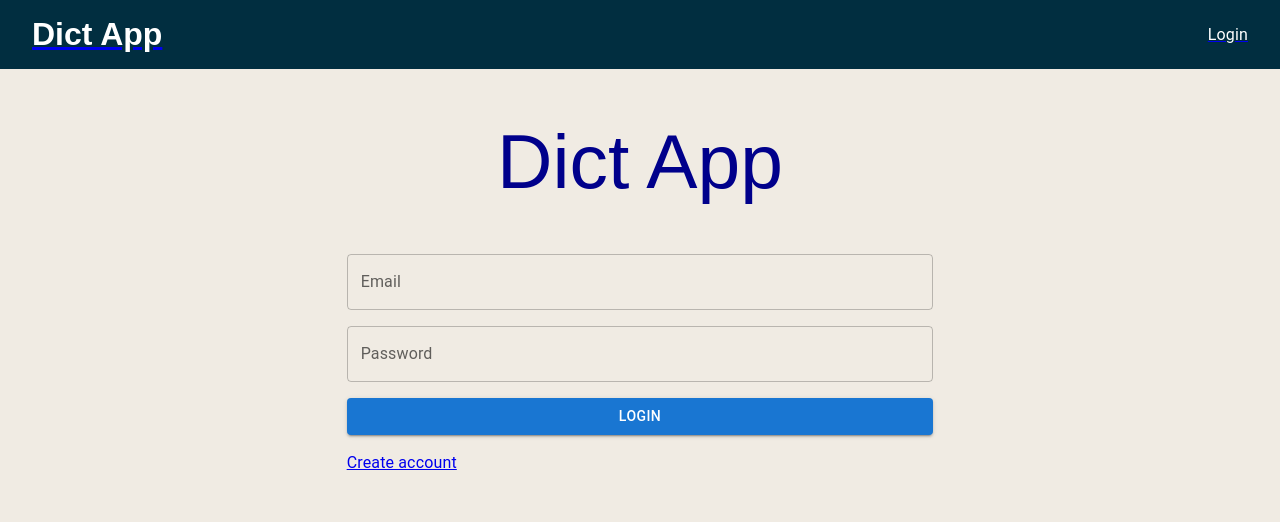
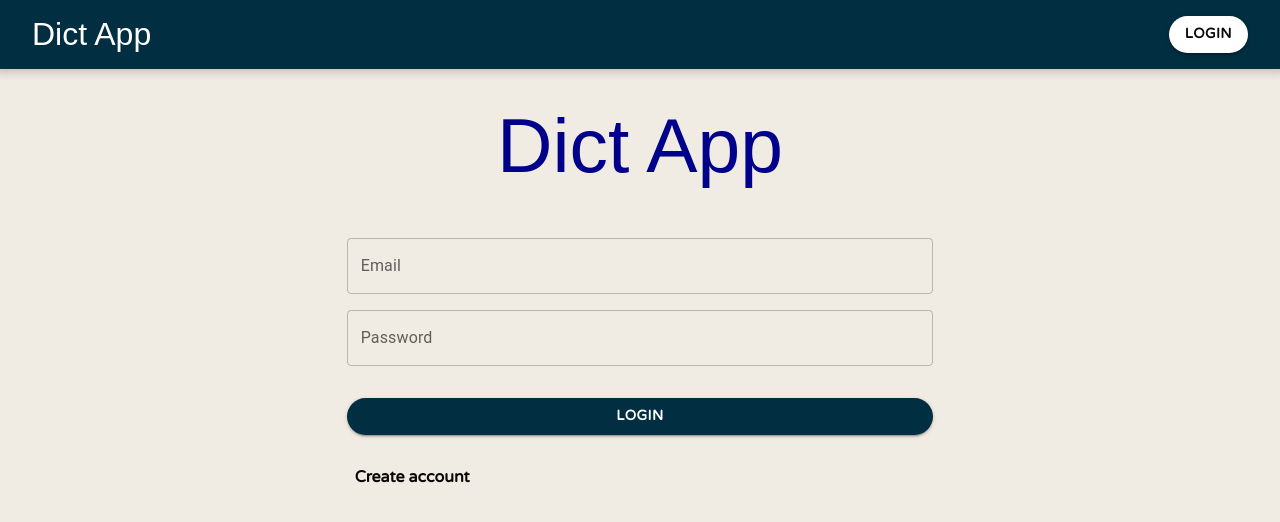
Before and after one commit to ermsharo/Language-app-front, a React (Create React App) app in the folder my-app/: page /login in a window 1280 px wide. Shown: the top 522 px of the page. Built offline with nearby package versions, Linux system fonts and the light colour scheme; a web font is replaced by a local one.

Commit message:
update stlyes in forms and buttons

```diff
--- a/my-app/src/App.js
+++ b/my-app/src/App.js
@@ -43,10 +43,6 @@ function App() {
         <link href="http://fonts.cdnfonts.com/css/helmida" rel="stylesheet" />
         <link rel="preconnect" href="https://fonts.googleapis.com" />
         <link rel="preconnect" href="https://fonts.gstatic.com" crossorigin />
-        <link
-          href="https://fonts.googleapis.com/css2?family=Roboto+Slab&display=swap"
-          rel="stylesheet"
-        />
         <link rel="preconnect" href="https://fonts.googleapis.com" />
         <link rel="preconnect" href="https://fonts.gstatic.com" crossorigin />
         <link
--- a/my-app/src/Services/getLoginStatus.js
+++ b/my-app/src/Services/getLoginStatus.js
@@ -12,3 +12,7 @@ export const getUserInfo = () => {
 export const getToken = () => {
   return localStorage.getItem("token");
 };
+
+export const logout = () => {
+  localStorage.clear();
+};
--- a/my-app/src/Styles/StyleFunctions.js
+++ b/my-app/src/Styles/StyleFunctions.js
@@ -34,6 +34,6 @@ export const GenerateWordColor = (word) => {
 
 export const HeaderColor = "#012E40";
 export const DarkFontColor = "#080706";
-export const LightFontColor = "##FFFFFF";
+export const LightFontColor = "#FFFFFF";
 export const BackgroundColor = "#F0EBE3";
 export const SecundaryBackgroundColor = "#051C28";
--- a/my-app/src/components/createUser/CreateUser.js
+++ b/my-app/src/components/createUser/CreateUser.js
@@ -6,10 +6,19 @@ import Logo from "../logo/logo";
 import React, { useState } from "react";
 import Feedback from "./../Feedback/FeedBack";
 import axios from "axios";
+import {
+  HeaderColor,
+  DarkFontColor,
+  LightFontColor,
+  BackgroundColor,
+  SecundaryBackgroundColor,
+  GenerateWordColor,
+} from "./../../Styles/StyleFunctions";
 
 const BoardBox = styled.div`
   padding-top: 32px;
   width: 100%;
+  padding-bottom: 32px;
 `;
 
 const FormBox = styled.div`
@@ -26,6 +35,14 @@ const FormBox = styled.div`
   button {
     font-family: "Varela Round", sans-serif;
     font-weight: 700;
+    background-color: ${HeaderColor};
+    border-radius: 20px;
+    margin-top: 16px;
+
+    &:hover {
+      background-color: ${HeaderColor};
+      opacity: 0.9;
+    }
   }
 `;
 
--- a/my-app/src/components/header/Header.js
+++ b/my-app/src/components/header/Header.js
@@ -13,6 +13,7 @@ import {
   BackgroundColor,
   SecundaryBackgroundColor,
 } from "./../../Styles/StyleFunctions";
+import { useNavigate } from "react-router-dom";
 
 const HeaderBox = styled.div`
   display: flex;
@@ -20,16 +21,27 @@ const HeaderBox = styled.div`
   background-color: ${HeaderColor};
   padding: 16px 32px;
   border: 6px;
+  margin-bottom: 16px;
+  -webkit-box-shadow: 0px -1px 8px 5px rgba(0, 0, 0, 0.17);
+  box-shadow: 0px -1px 8px 5px rgba(0, 0, 0, 0.17);
+`;
+
+const LogoBox = styled.div`
+  cursor: pointer;
 `;
 
 const Header = () => {
+  const navigate = useNavigate();
   return (
     <header>
-      {" "}
       <HeaderBox>
-        <Link to="/">
+        <LogoBox
+          onClick={() => {
+            navigate("/words");
+          }}
+        >
           <Logo color="white" size="32px" />
-        </Link>
+        </LogoBox>
 
         <LoginAcess />
       </HeaderBox>
--- a/my-app/src/components/header/LoginAcess.js
+++ b/my-app/src/components/header/LoginAcess.js
@@ -5,7 +5,12 @@ import Tooltip from "@mui/material/Tooltip";
 import { useNavigate } from "react-router-dom";
 import { isLogged, getUserInfo } from "../../Services/getLoginStatus";
 import { Typography } from "@mui/material";
+import { useState } from "react";
+import Button from "@mui/material/Button";
+import Menu from "@mui/material/Menu";
+import MenuItem from "@mui/material/MenuItem";
 import { Link } from "react-router-dom";
+import { logout } from "../../Services/getLoginStatus";
 import {
   HeaderColor,
   DarkFontColor,
@@ -23,6 +28,33 @@ const LoginBox = styled.div`
   gap: 16px;
 
   color: white;
+  button {
+    font-family: "Varela Round", sans-serif;
+    font-weight: 700;
+    background-color: ${HeaderColor};
+    border-radius: 20px;
+
+    &:hover {
+      background-color: ${HeaderColor};
+      opacity: 0.9;
+    }
+  }
+`;
+
+const LoginButton = styled.div`
+  color: white;
+  button {
+    font-family: "Varela Round", sans-serif;
+    font-weight: 700;
+    background-color: ${LightFontColor};
+    border-radius: 20px;
+    color: ${DarkFontColor};
+
+    &:hover {
+      background-color: ${LightFontColor};
+      opacity: 0.9;
+    }
+  }
 `;
 
 const UserTitle = styled.div`
@@ -41,14 +73,36 @@ const BoardBox = styled.div`
 
 export default function LoginAccess() {
   const navigate = useNavigate();
+  const [anchorEl, setAnchorEl] = useState(null);
+  const open = Boolean(anchorEl);
+  const handleClick = (event) => {
+    setAnchorEl(event.currentTarget);
+  };
+  const handleClose = () => {
+    setAnchorEl(null);
+  };
+
+  const userLogout = () => {
+    logout();
+    setAnchorEl(null);
+    navigate("/login");
+  };
 
   if (isLogged())
     return (
       <LoginBox>
         <UserTitle>{getUserInfo().user}</UserTitle>
 
+        <div>
           <Tooltip title="Open settings">
-          <IconButton sx={{ p: 0 }}>
+            <IconButton
+              sx={{ p: 0 }}
+              id="basic-button"
+              aria-controls={open ? "basic-menu" : undefined}
+              aria-haspopup="true"
+              aria-expanded={open ? "true" : undefined}
+              onClick={handleClick}
+            >
               <Avatar
                 style={{
                   backgroundColor: GenerateWordColor(getUserInfo().user),
@@ -60,15 +114,43 @@ export default function LoginAccess() {
               </Avatar>
             </IconButton>
           </Tooltip>
+
+          <Menu
+            id="basic-menu"
+            anchorEl={anchorEl}
+            open={open}
+            onClose={handleClose}
+            MenuListProps={{
+              "aria-labelledby": "basic-button",
+            }}
+          >
+            <MenuItem
+              onClick={() => {
+                handleClose();
+                userLogout();
+              }}
+            >
+              Logout
+            </MenuItem>
+          </Menu>
+        </div>
       </LoginBox>
     );
 
   return (
     <UserTitle>
       {" "}
-      <Link to="/login/">
-        <Typography color="white">Login</Typography>
-      </Link>
+      <LoginButton>
+        <Button
+          onClick={() => {
+            navigate("/login");
+          }}
+          fullWidth
+          variant="contained"
+        >
+          Login
+        </Button>
+      </LoginButton>
     </UserTitle>
   );
 }
--- a/my-app/src/components/singIn/singin.js
+++ b/my-app/src/components/singIn/singin.js
@@ -19,7 +19,6 @@ import {
 } from "./../../Styles/StyleFunctions";
 
 const BoardBox = styled.div`
-  padding-top: 32px;
   width: 100%;
   font-family: "Varela Round", sans-serif;
   font-weight: 400;
@@ -33,12 +32,41 @@ const LoginBox = styled.div`
   flex-direction: column;
   flex-wrap: wrap;
   gap: 16px;
+
+
+  input {
+    font-family: "Varela Round", sans-serif;
+  }
+  button {
+    font-family: "Varela Round", sans-serif;
+    font-weight: 700;
+    background-color: ${HeaderColor};
+    border-radius: 20px;
+    margin-top: 16px;
+
+    &:hover {
+      background-color: ${HeaderColor};
+      opacity: 0.9;
+    }
+  }
 `;
 
 const LogoBox = styled.div`
   display: flex;
   justify-content: center;
   padding: 16px;
+`;
+
+const CreateAccountButton = styled.div`
+  font-family: "Varela Round", sans-serif;
+  font-weight: 600;
+  cursor: pointer;
+  margin-top: 16px;
+  padding-left: 8px;
+  &:hover {
+    opacity: 0.7;
+  }
+
 `;
 
 export default function SingIn() {
@@ -121,9 +149,14 @@ export default function SingIn() {
             >
               Login
             </Button>
-            <Link to="/login/create-account">
-              <Typography>Create account</Typography>
-            </Link>
+
+            <CreateAccountButton
+              onClick={() => {
+                navigate("create-account");
+              }}
+            >
+              Create account
+            </CreateAccountButton>
           </LoginBox>
         </Grid>
       </BoardBox>
--- a/my-app/src/components/userOptions/OptionsTab.js
+++ b/my-app/src/components/userOptions/OptionsTab.js
@@ -15,6 +15,7 @@ const TabsBox = styled.div`
   display: flex;
   justify-content: space-between;
   gap: 4px;
+  margin-bottom: 24px;
 `;
 
 export default function UserOptions({ setSelectedWord, tab }) {
--- a/my-app/src/components/userOptions/Tab.js
+++ b/my-app/src/components/userOptions/Tab.js
@@ -14,6 +14,7 @@ const TabBox = styled.div`
   font-weight: bolder;
   text-transform: capitalize;
   cursor: pointer;
+  margin-left: -8px;
 `;
 
 export default function Tab({ isSelected, content }) {
```
Lines whose indentation alone changed are shown as unchanged.
